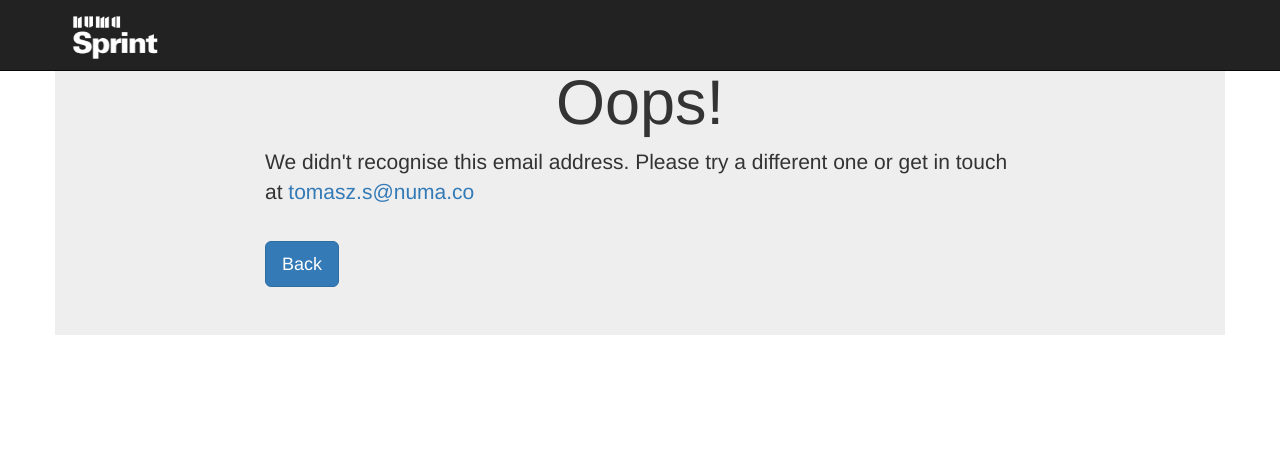
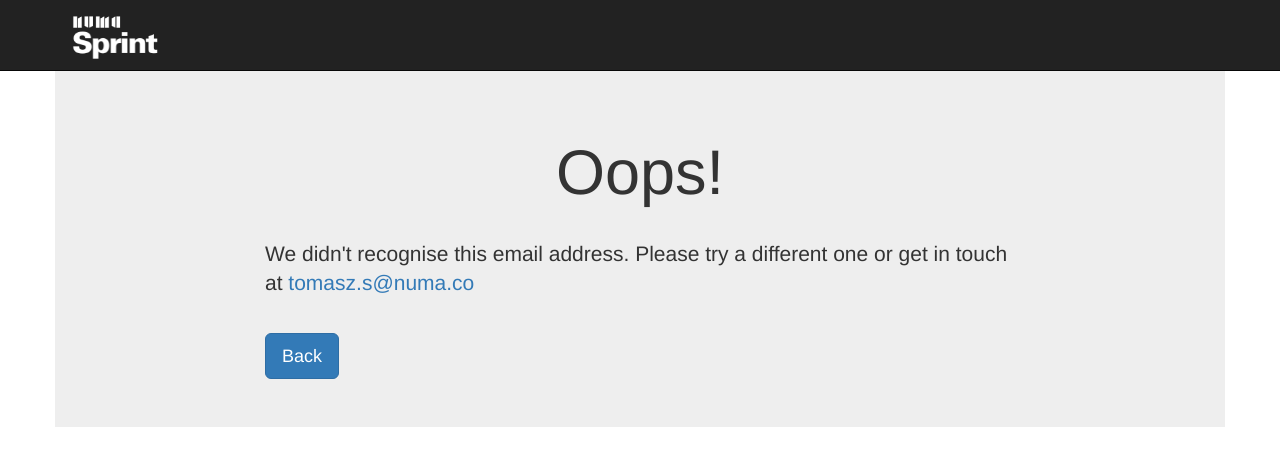
Before and after one commit to tomasz-io/QuestionnaireWebsite, a PHP site: page /your_expertise.php in a window 1280 px wide. Shown: the top 466 px of the page. Run offline with PHP 8.4, Linux system fonts and the light colour scheme; data that the repository does not hold is empty; some libraries are stand-ins or nearby versions.

Commit message:
Minor changes

```diff
--- a/css/custom.css
+++ b/css/custom.css
@@ -1,6 +1,7 @@
-#table input[type=radio] {
-
-}
+body {
+        padding-top: 70px;
+        /* Required padding for .navbar-fixed-top. Remove if using .navbar-static-top. Change if height of navigation changes. */
+    }
 
 #infobox {
 	text-align: left;
@@ -10,3 +11,7 @@ nav {
 	padding-top: 10px;
 	padding-bottom: 10px;
 }
+
+h1 {
+	margin-bottom: 0.5em;
+}
--- a/index.php
+++ b/index.php
@@ -51,9 +51,6 @@
                 <h1>Evaluator Sign Up</h1>
             </div>
         </div>
-
-        <br>
-
         <div class="row">
           <div class="col-md-6 col-md-offset-3 text-center">
             <p class="lead">First, let's check that you're in our database</p>
```
